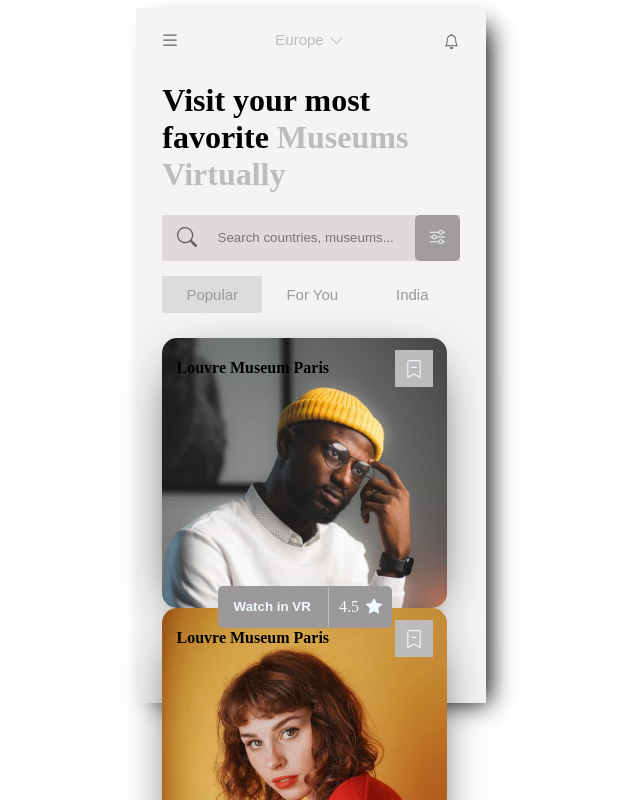
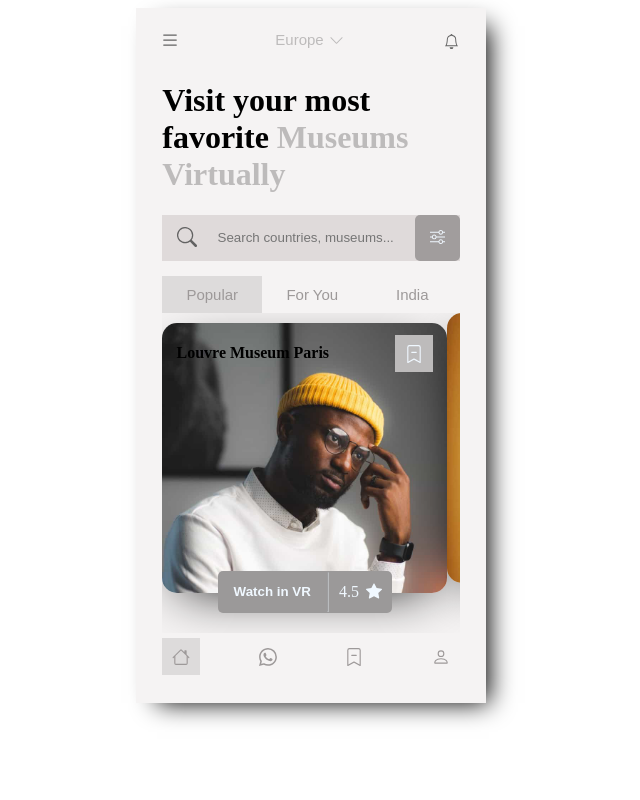
Before and after one commit to sito8943/ui-train, a React (Create React App) app: page / in a window 1280 px wide. Shown: the top 800 px of the page, without its empty margins (329-969 px from the left). Built offline with nearby package versions, Linux system fonts and the light colour scheme.

Commit message:
slideshow display flex

```diff
--- a/src/layouts/uiuxdesig.trends/Museums Virtually/layouts/Slideshow/Item/Item.jsx
+++ b/src/layouts/uiuxdesig.trends/Museums Virtually/layouts/Slideshow/Item/Item.jsx
@@ -9,7 +9,9 @@ import { css } from "@emotion/css";
 const Item = (props) => {
   const { index, children } = props;
 
-  const item = css({});
+  const item = css({
+    height: 310,
+  });
 
   const even = css({
     marginTop: 10,
--- a/src/layouts/uiuxdesig.trends/Museums Virtually/layouts/Slideshow/Slideshow.jsx
+++ b/src/layouts/uiuxdesig.trends/Museums Virtually/layouts/Slideshow/Slideshow.jsx
@@ -12,7 +12,10 @@ import Item from "./Item/Item";
 const Slideshow = (props) => {
   const { content } = props;
 
-  const slideshow = css({});
+  const slideshow = css({
+    display: "flex",
+    overflowX: "scroll",
+  });
 
   return (
     <div className={slideshow} id="slideshow">
--- a/src/layouts/uiuxdesig.trends/Museums Virtually/layouts/TabView/TabView.jsx
+++ b/src/layouts/uiuxdesig.trends/Museums Virtually/layouts/TabView/TabView.jsx
@@ -21,7 +21,7 @@ const TabView = (props) => {
     display: "flex",
     justifyContent: "space-between",
     alignItems: "center",
-    padding: "15px 0",
+    padding: "15px 0 0px 0px",
     overflow: "auto",
   });
 
```
